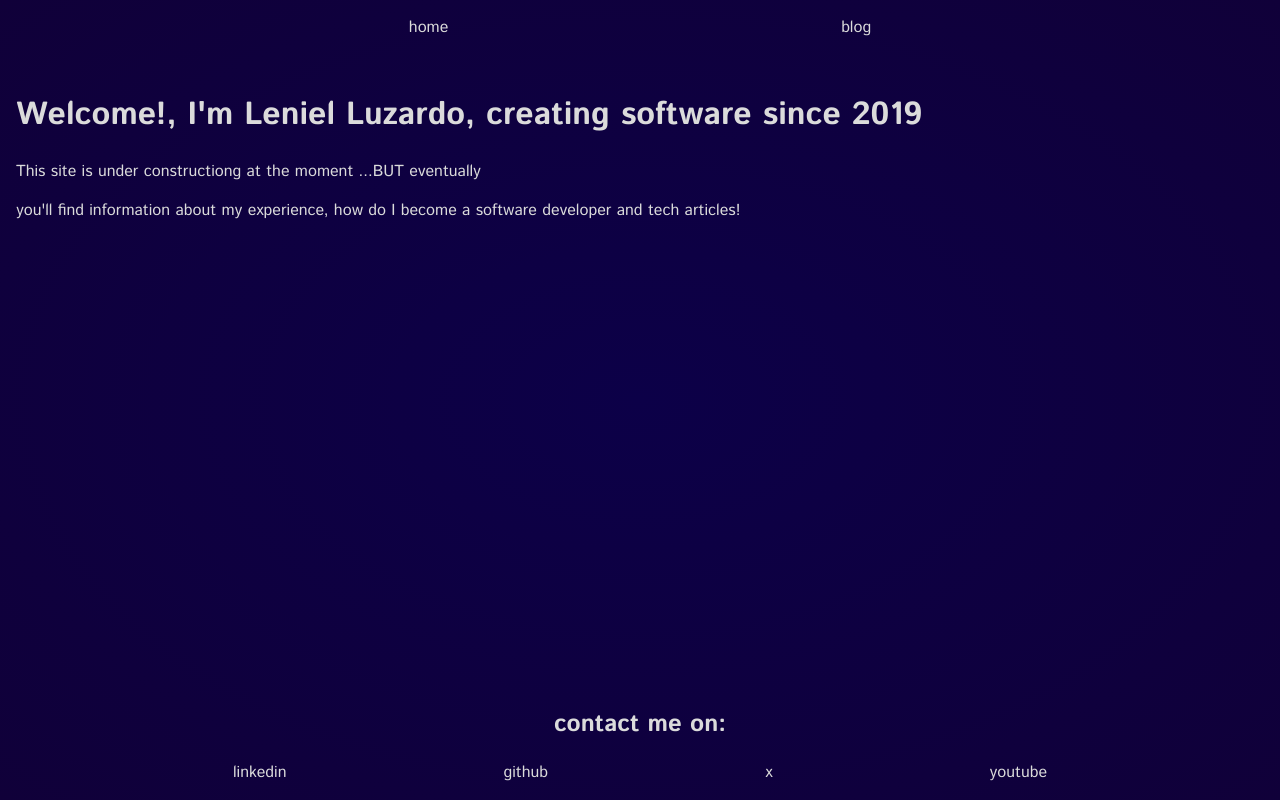
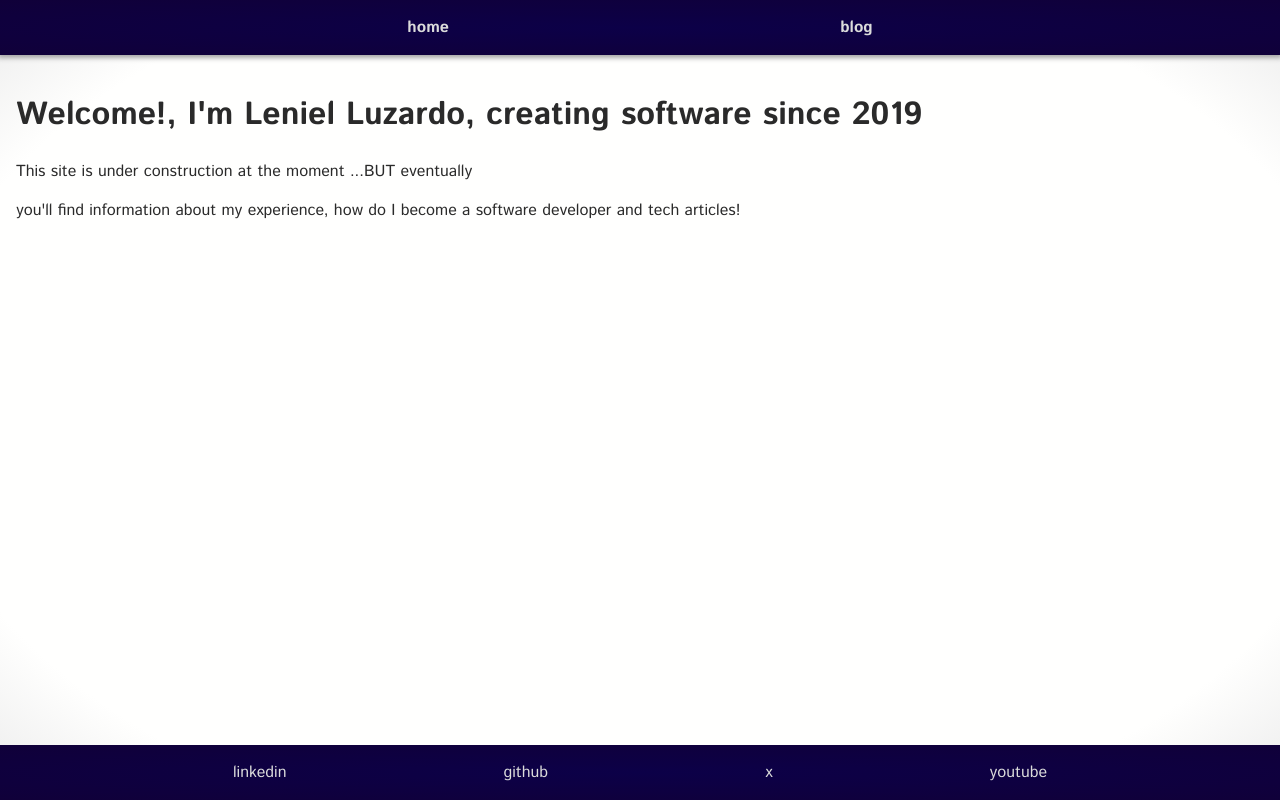
Before and after one commit to lenielluzardo/lenielluzardo, a website: page docs/index.html in a window 1280 px wide. Drawn offline with Linux system fonts and the light colour scheme.

Commit message:
refactor web styles #2

```diff
--- a/docs/index.html
+++ b/docs/index.html
@@ -26,16 +26,13 @@
       </h1>
 
       <p>
-        This site is under constructiong at the moment ...BUT eventually
+        This site is under construction at the moment ...BUT eventually
       </p>
       <p>
       you'll find information about my experience, how do I become a software developer and tech articles!
       </p>
       </hgroup>  </main>
   <footer >
-      <hgroup>
-        <h2>contact me on:</h2>
-      </hgroup>
       <nav id="social" >
           <a href="https://www.linkedin.com/in/lenielluzardo">linkedin</a>
           <a href="https://www.github.com/lenielluzardo">github</a>
--- a/docs/style.css
+++ b/docs/style.css
@@ -9,7 +9,8 @@ body {
    "main"
    "footer";
   height: 100vh;
-  background: radial-gradient(rgb(12, 0, 72), rgb(16, 0, 57));
+  color:#2a2a2a;
+  background: radial-gradient(ellipse,  #fffffe 80%, #ebebeb);
 }
 
 body, ul, a {
@@ -17,11 +18,13 @@ body, ul, a {
   margin: 0;
   padding: 0;
   text-decoration: none;
-  color: #dbdbdb;
 }
 header{
   grid-area: header;
   padding: 1rem;
+  background: radial-gradient(rgb(12, 0, 72), rgb(16, 0, 57));
+  box-shadow: 0 1px .3rem .1rem #a5a5a5;
+  font-weight: bolder;
 }
 #head-nav-list {
  display: flex;
@@ -29,6 +32,7 @@ header{
 }
 #head-nav-list > li > a {
   text-decoration: none;
+  color: #dbdbdb;
 }
 main{
   grid-area: main;
@@ -37,10 +41,14 @@ main{
 }
 footer {
   grid-area: footer;
-  text-align: center;
   padding: 1rem;
+  background: radial-gradient(rgb(12, 0, 72), rgb(16, 0, 57));
 }
 footer > nav {
   display: flex;
   justify-content: space-evenly;
+  width: 100%;
 }
+footer, footer a {
+  color: #dbdbdb;
+}
--- a/template/layout.hbs
+++ b/template/layout.hbs
@@ -23,9 +23,6 @@
       {{> (selectMain) this }}
   </main>
   <footer >
-      <hgroup>
-        <h2>contact me on:</h2>
-      </hgroup>
       <nav id="social" >
           <a href="https://www.linkedin.com/in/lenielluzardo">linkedin</a>
           <a href="https://www.github.com/lenielluzardo">github</a>
```
Also changed, not shown: docs/blog/greeting.html (+0 -3 lines), docs/blog/index.html (+0 -3 lines).
